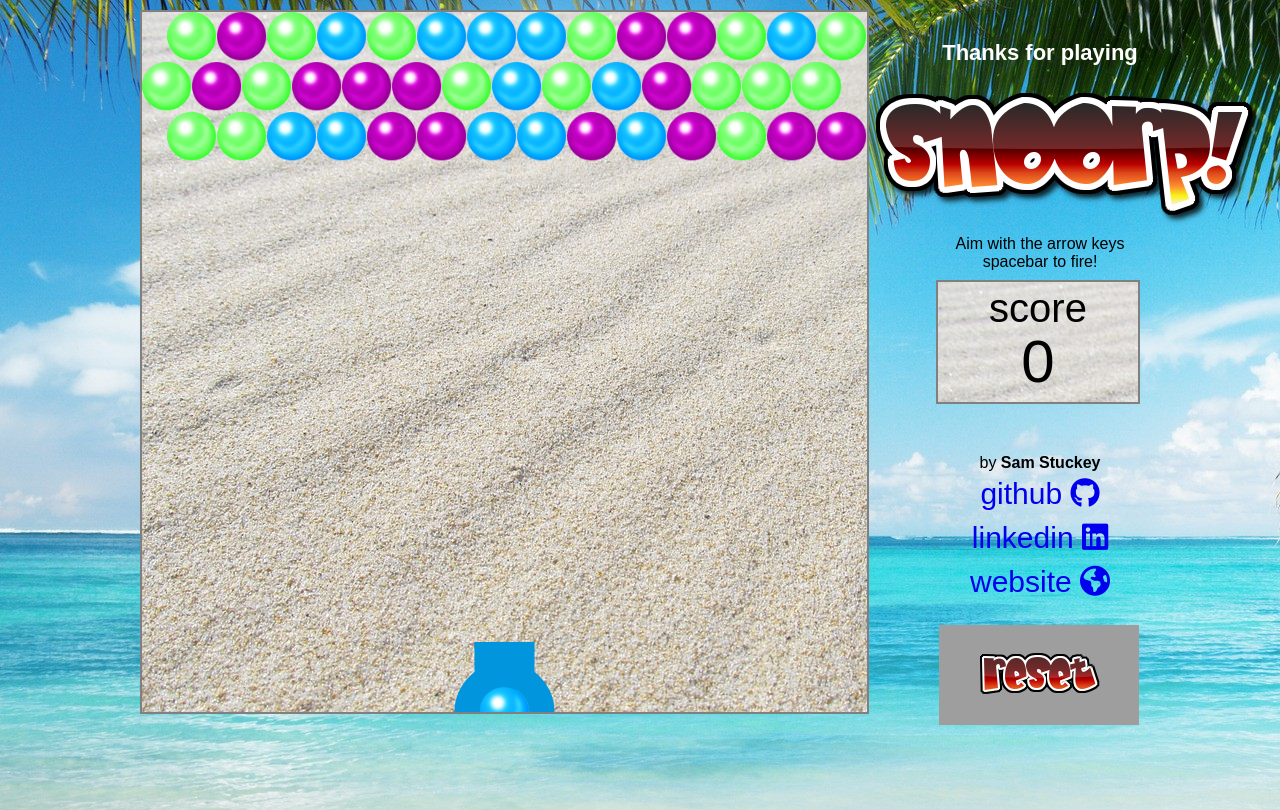
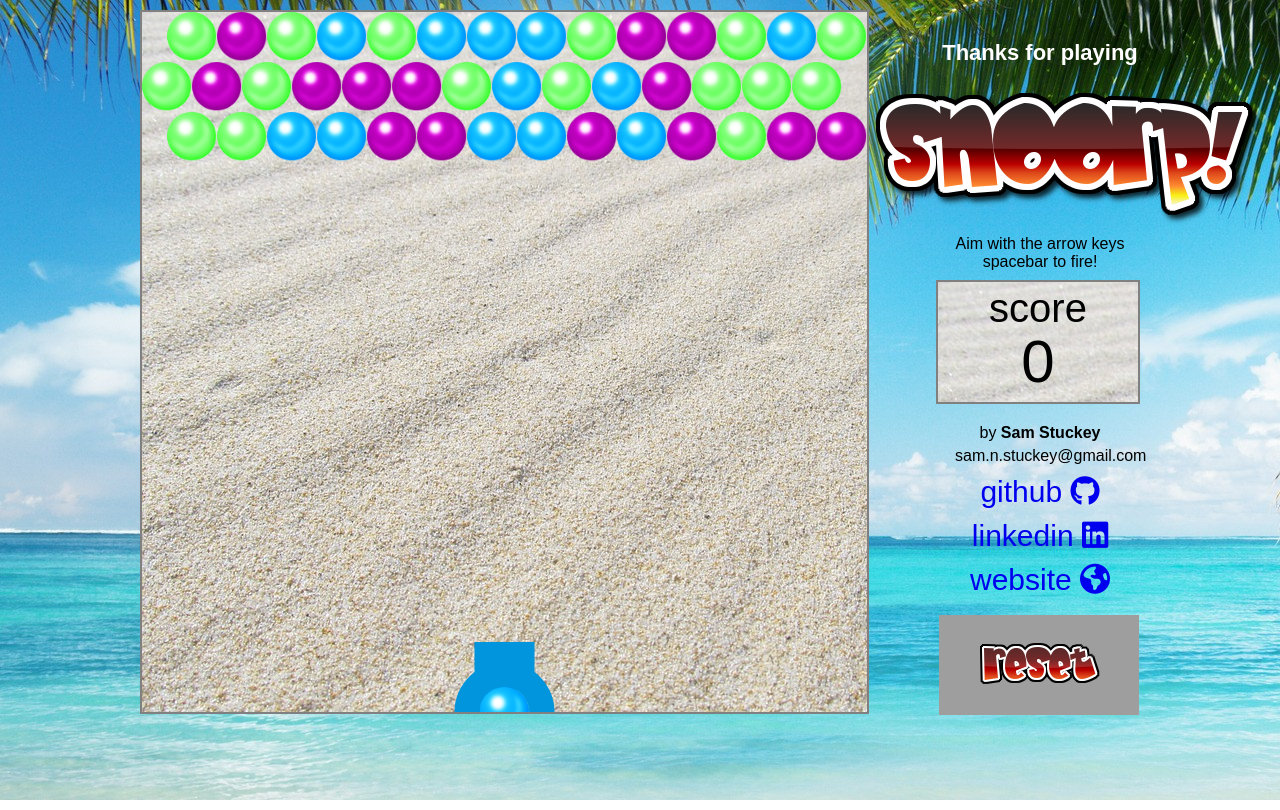
Before and after one commit to SamStuckey/Snoorp, a website: page index.html in a window 1280 px wide. Shown: the top 810 px of the page. Drawn offline with Linux system fonts and the light colour scheme; grey boxes are pictures that could not be loaded.

Commit message:
update readme

```diff
--- a/index.html
+++ b/index.html
@@ -29,6 +29,7 @@
 
   <ul class="links">
     <p>by <strong>Sam Stuckey</strong></p>
+    <li>sam.n.stuckey@gmail.com</li>
     <li>
       <a href="http://github.com/SamStuckey" value="github">github <i class="fa fa-github" aria-hidden="true"></i></a>
     </li>
--- a/master.css
+++ b/master.css
@@ -53,15 +53,12 @@ canvas {
 }
 
 .links {
-  height: 130px;
+  height: 160px;
   width: 180px;
   display: block;
   float: right;
-  padding: 30px 10px;
+  padding: 20px 10px;
   text-align: center;
-  margin-top: 20px;
-
-
 }
 
 .welcome {
```
Also changed, not shown: README.md.
